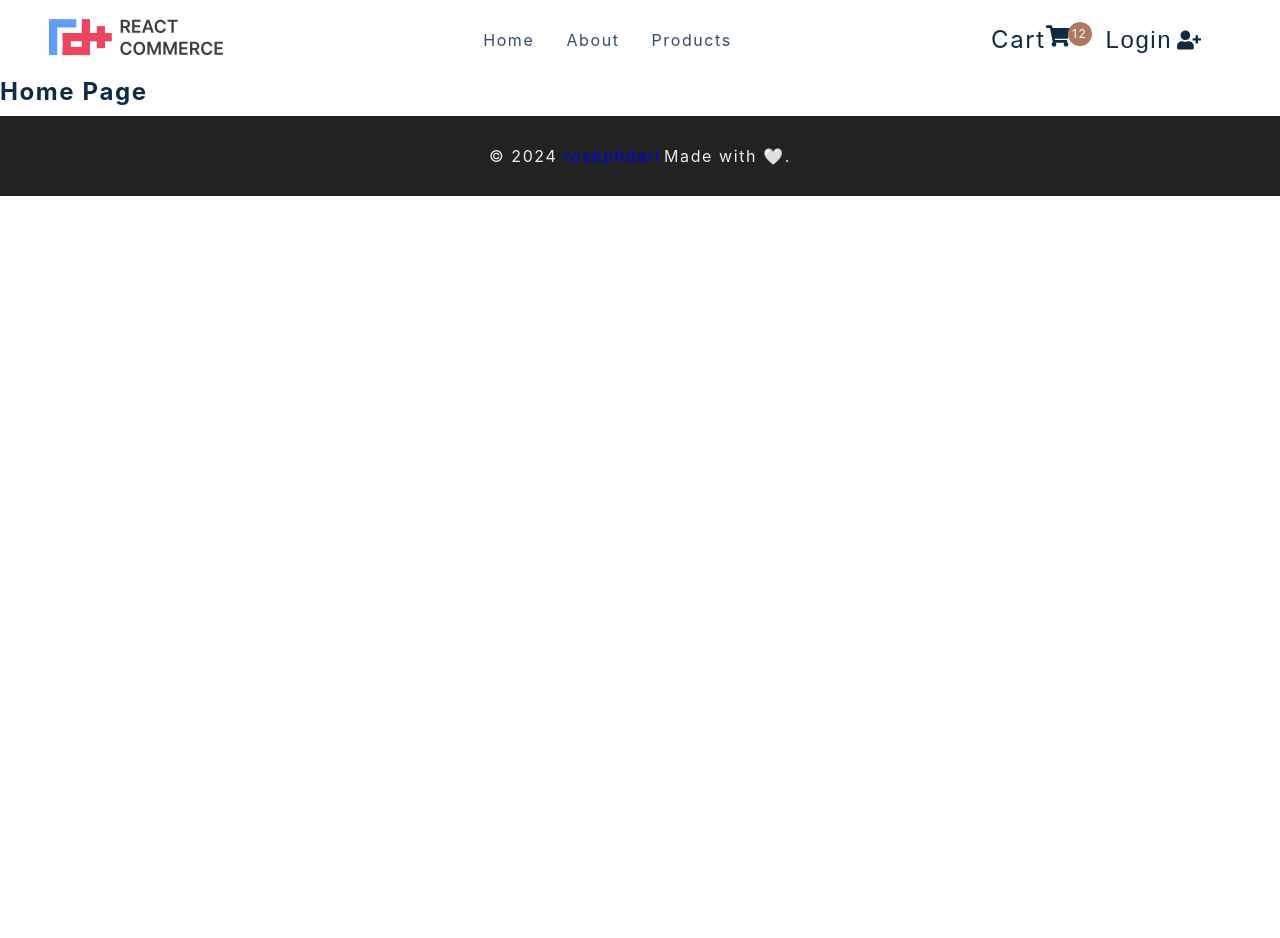
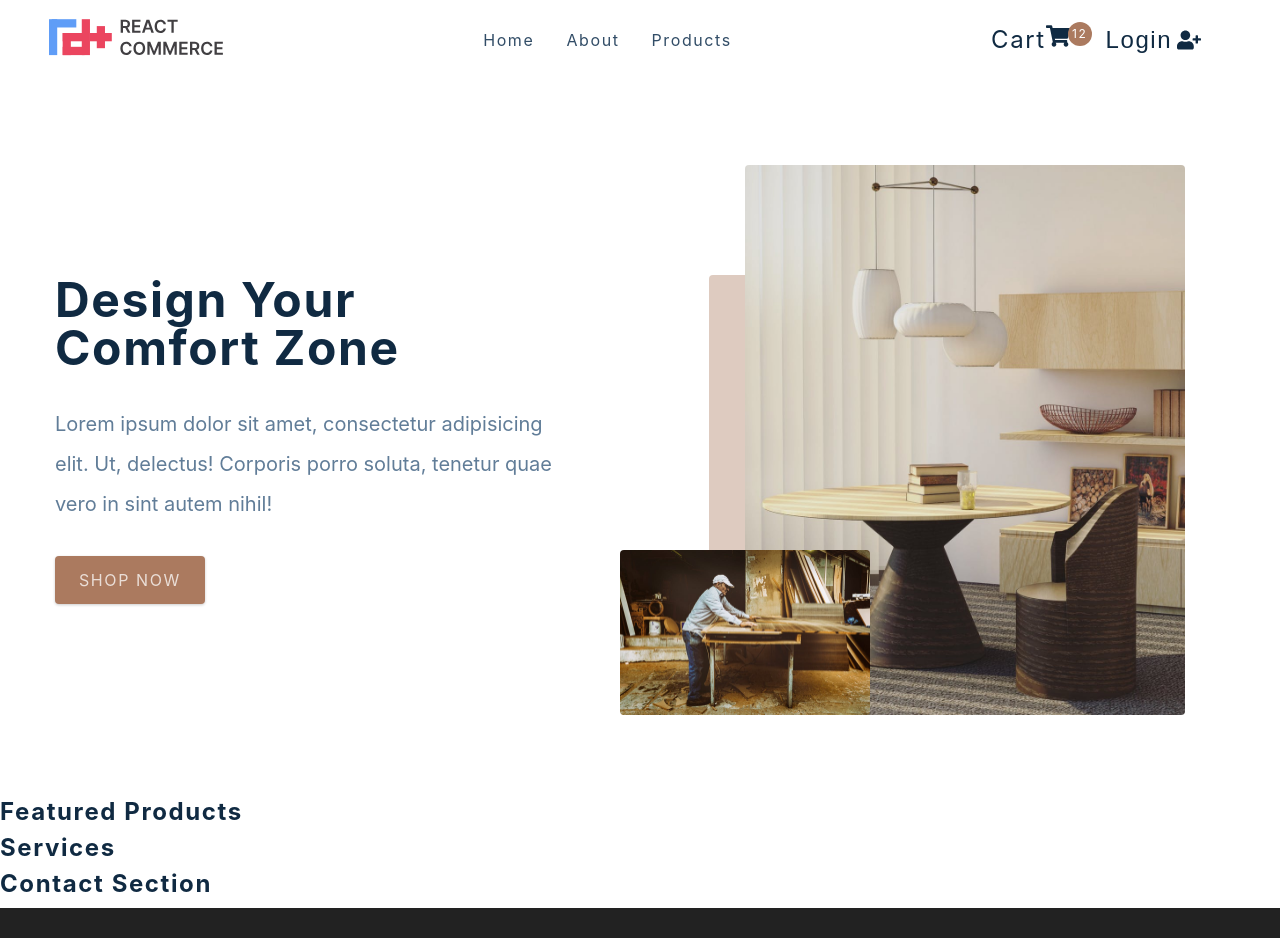
Before and after one commit to rdtungul/react-commerce, a React (Create React App) app: page / in a window 1280 px wide. Shown: the top 938 px of the page. Before the commit the page ends 800 px from the top, so only its background shows below. Built offline with nearby package versions, Linux system fonts and the light colour scheme.

Commit message:
Homepage Hero configurations

```diff
--- a/src/components/Hero.js
+++ b/src/components/Hero.js
@@ -1,12 +1,33 @@
-import React from 'react'
-import styled from 'styled-components'
-import { Link } from 'react-router-dom'
-import heroBcg from '../assets/hero-bcg.jpeg'
-import heroBcg2 from '../assets/hero-bcg-2.jpeg'
+import React from "react";
+import styled from "styled-components";
+import { Link } from "react-router-dom";
+import heroBcg from "../assets/hero-bcg.jpeg";
+import heroBcg2 from "../assets/hero-bcg-2.jpeg";
 
 const Hero = () => {
-  return <h4>hero</h4>
-}
+  return (
+    <Wrapper className="section-center">
+      <article className="content">
+        <h1>
+          design your <br />
+          comfort zone
+        </h1>
+        <p>
+          Lorem ipsum dolor sit amet, consectetur adipisicing elit. Ut,
+          delectus! Corporis porro soluta, tenetur quae vero in sint autem
+          nihil!
+        </p>
+        <Link to="/products" className="btn hero-btn">
+          Shop now
+        </Link>
+      </article>
+      <article className="img-container">
+        <img src={heroBcg} alt="hero-bg" className="main-img" />
+        <img src={heroBcg2} alt="hero-bg2" className="accent-img" />
+      </article>
+    </Wrapper>
+  );
+};
 
 const Wrapper = styled.section`
   min-height: 60vh;
@@ -58,7 +79,7 @@ const Wrapper = styled.section`
       border-radius: var(--radius);
     }
     .img-container::before {
-      content: '';
+      content: "";
       position: absolute;
       width: 10%;
       height: 80%;
@@ -68,6 +89,6 @@ const Wrapper = styled.section`
       border-radius: var(--radius);
     }
   }
-`
+`;
 
-export default Hero
+export default Hero;
--- a/src/pages/AboutPage.js
+++ b/src/pages/AboutPage.js
@@ -15,10 +15,13 @@ const AboutPage = () => {
             <div className="underline"></div>
           </div>
           <p>
-            Lorem ipsum dolor sit amet, consectetur adipisicing elit. Saepe
-            necessitatibus velit dicta tenetur et ratione soluta. Eius,
-            voluptates et reiciendis ut, doloribus, sequi deleniti perferendis
-            ullam quasi sit quam dolorem?
+            Lorem ipsum dolor sit amet consectetur adipisicing elit. Rem,
+            pariatur recusandae accusantium error quaerat inventore libero. Ut
+            voluptates quasi nesciunt provident laudantium quod reiciendis earum
+            sit doloribus quidem odio numquam repellat, quas, nostrum aperiam
+            totam. Alias, earum ducimus, similique odio asperiores repellat
+            repellendus adipisci, veniam quo iure maxime reprehenderit
+            voluptates.
           </p>
         </article>
       </Wrapper>
--- a/src/pages/HomePage.js
+++ b/src/pages/HomePage.js
@@ -1,7 +1,14 @@
-import React from 'react'
-import { FeaturedProducts, Hero, Services, Contact } from '../components'
+import React from "react";
+import { FeaturedProducts, Hero, Services, Contact } from "../components";
 const HomePage = () => {
-  return <h4>home page</h4>
-}
+  return (
+    <main>
+      <Hero />
+      <FeaturedProducts />
+      <Services />
+      <Contact />
+    </main>
+  );
+};
 
-export default HomePage
+export default HomePage;
```
